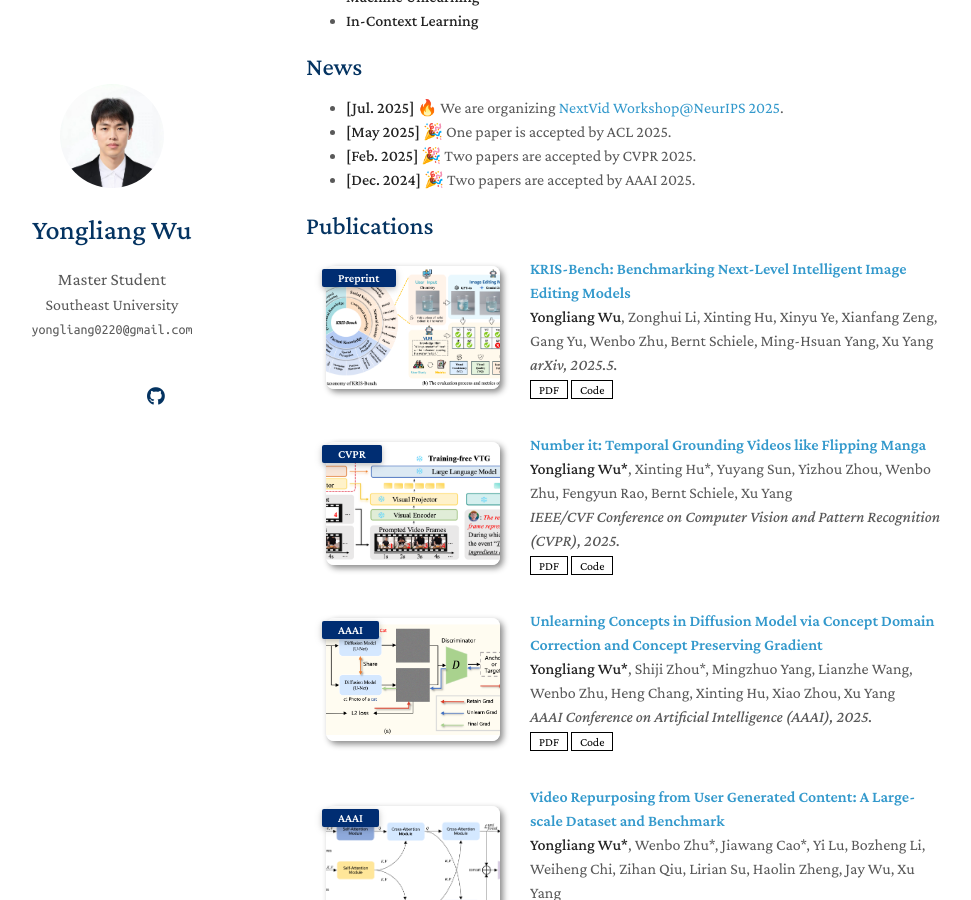
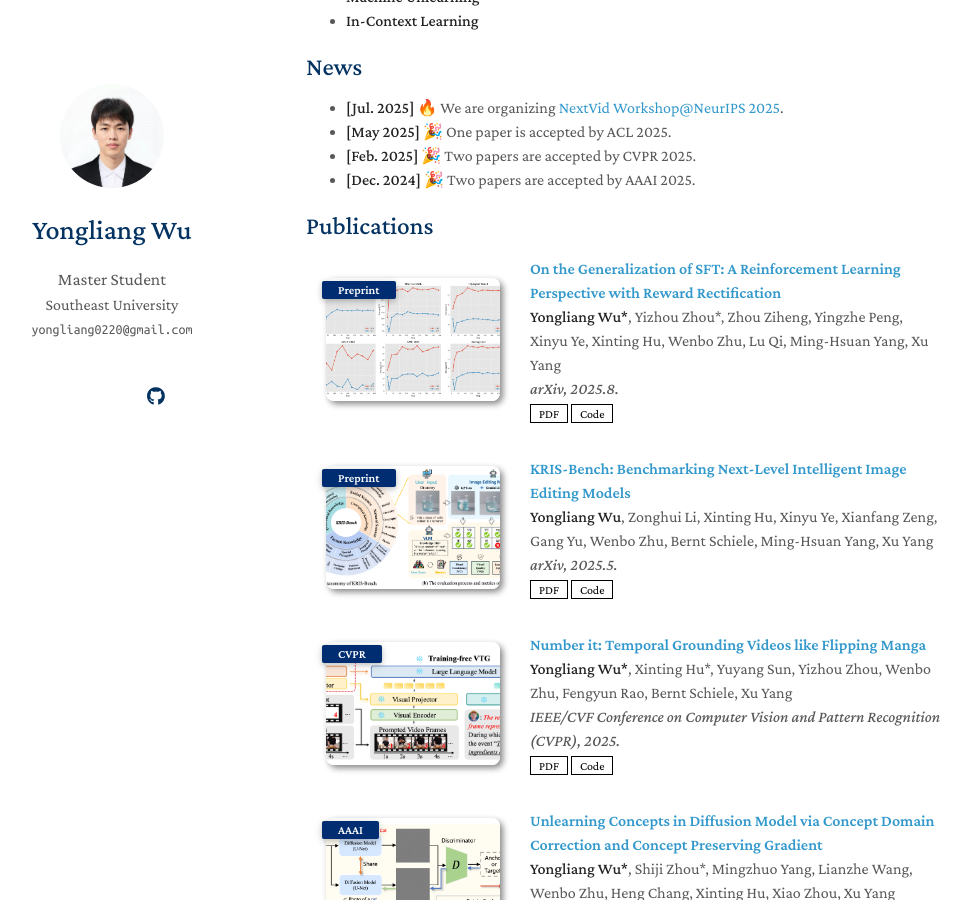
Before and after one commit to yongliang-wu/yongliang-wu.github.io, a Jekyll site: the page built from index.md, in a window 1280 px wide and 900 px high, scrolled down 374 px. Shown: the whole window, without its empty margins (164-1135 px from the left). Built offline with Jekyll 4.4.1, drawn with Linux system fonts in a browser that asks for light colours; nearby versions of some CDN libraries; a style sheet for code colours, icons or effects is not loaded; our own code applies the rules of GitHub Pages for plain Markdown files.

Commit message:
update pub

```diff
--- a/_data/publications.yml
+++ b/_data/publications.yml
@@ -1,4 +1,12 @@
 main:
+  - title: "On the Generalization of SFT: A Reinforcement Learning Perspective with Reward Rectification"
+    authors: "<strong>Yongliang Wu*</strong>, Yizhou Zhou*, Zhou Ziheng, Yingzhe Peng, Xinyu Ye, Xinting Hu, Wenbo Zhu, Lu Qi, Ming-Hsuan Yang, Xu Yang"
+    conference_short: Preprint
+    conference: "arXiv, 2025.8."
+    pdf: https://arxiv.org/abs/2508.05629
+    image: ./assets/img/dft.png
+    code: https://github.com/yongliang-wu/DFT
+
   - title: "KRIS-Bench: Benchmarking Next-Level Intelligent Image Editing Models"
     authors: "<strong>Yongliang Wu</strong>, Zonghui Li, Xinting Hu, Xinyu Ye, Xianfang Zeng, Gang Yu, Wenbo Zhu, Bernt Schiele, Ming-Hsuan Yang, Xu Yang"
     conference_short: Preprint
```
Also changed, not shown: assets/img/dft.png (added).
